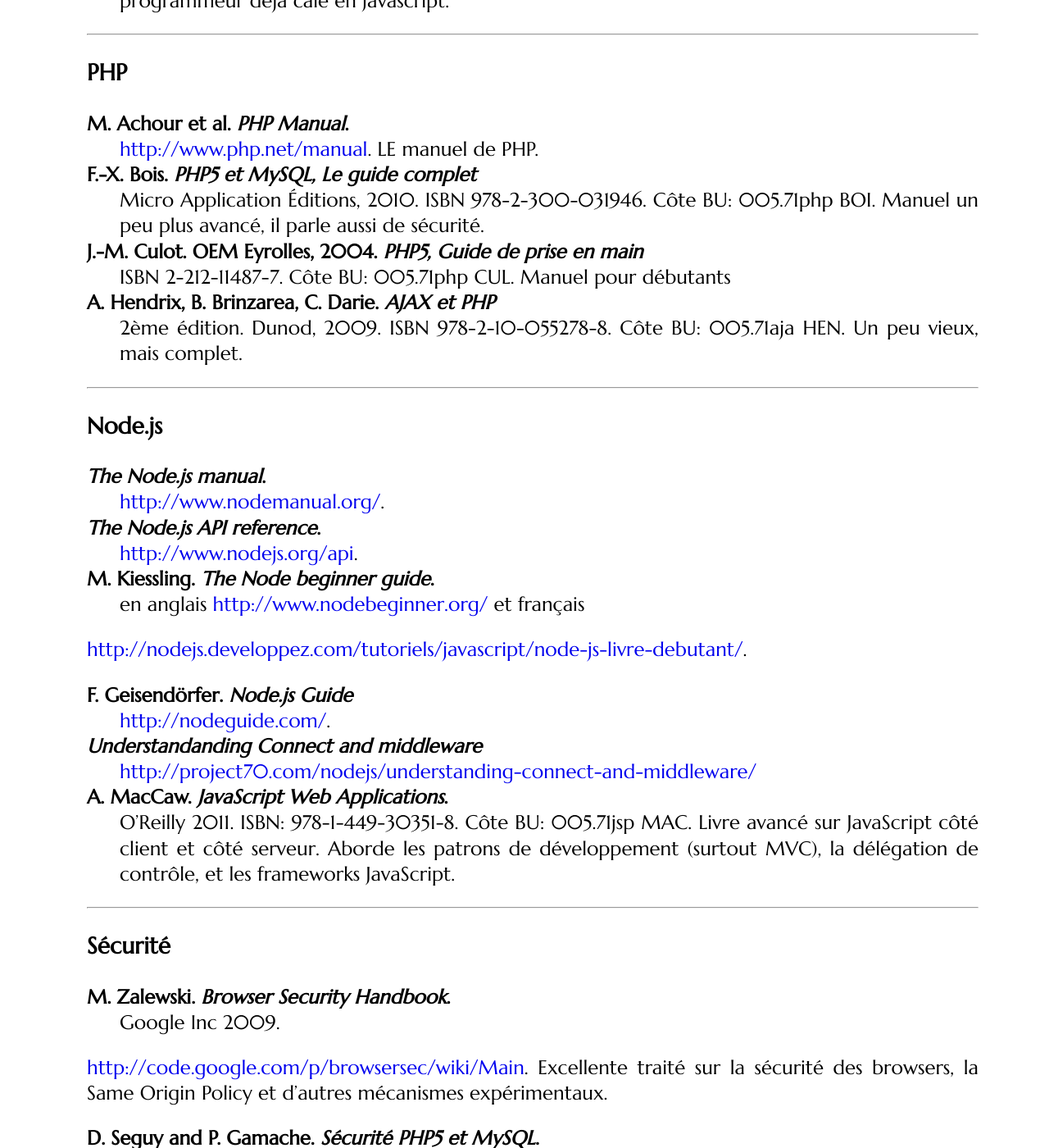
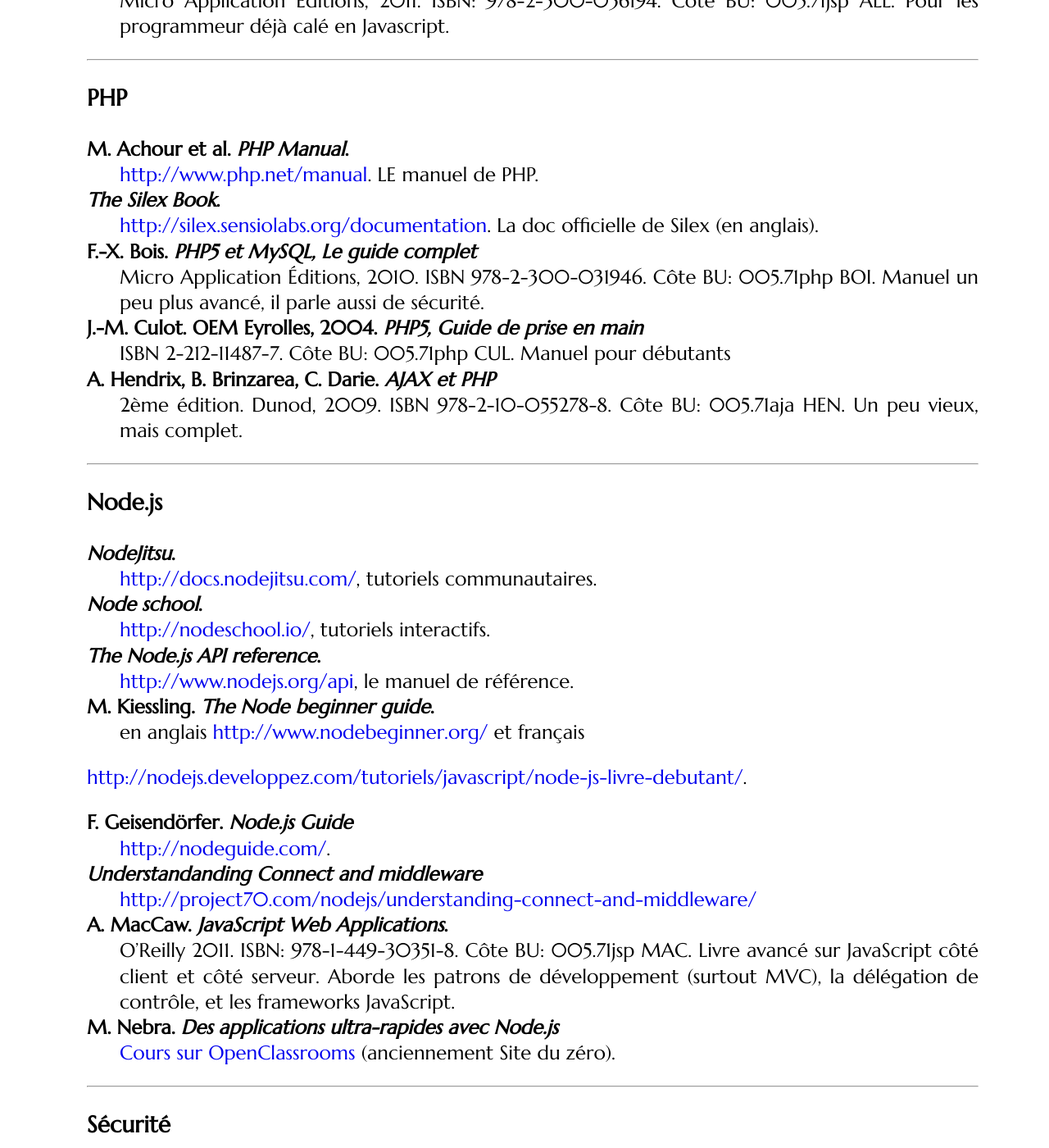
Before and after one commit to defeo/aws, a Jekyll site: the page built from index.md, in a window 1280 px wide and 1400 px high, scrolled down 4200 px. Shown: the whole window at 82% size. Built offline with Jekyll 4.4.1, drawn with Linux system fonts in a browser that asks for light colours; some web fonts are replaced; some of the changed text lies outside the part shown.

Commit message:
MAJ liens et biblio

```diff
--- a/index.md
+++ b/index.md
@@ -87,13 +87,14 @@ Sujets d'examen :
 - Deux cours de [Polytechnique](http://www.polytechnique.fr) par mon collègue et ami [Dominique Rossin](http://www.lix.polytechnique.fr/~rossin/):
     - [Développement d'applications web](http://www.enseignement.polytechnique.fr/informatique/INF441/INF441-WEB/),
     - [Développement d'applications pour téléphones et tablettes](http://www.enseignement.polytechnique.fr/informatique/INF441/INF441-WMB/).
-- Le consortium du WWW <http://www.w3.org/>;
-- Les W3 Schools <http://www.w3schools.com/> and leur tutoriel HTML5 <http://www.w3schools.com/html5/>;
-- Les validateurs HTML <http://validator.w3.org/> et CSS <http://jigsaw.w3.org/css-validator/>;
-- Le site de Node.js <http://www.nodejs.org/>, le manual <http://www.nodemanual.org/> et la API reference <http://www.nodejs.org/api>;
+- Les W3 Schools <http://www.w3schools.com/> and leur tutoriel HTML5 <http://www.w3schools.com/html5/>.
+- Les validateurs HTML <http://validator.w3.org/> et CSS <http://jigsaw.w3.org/css-validator/>.
+- Le consortium du WWW <http://www.w3.org/>.
+- Les pages des frameworks PHP Silex <http://silex.sensiolabs.org/> et Symfony <http://symfony.com/>.
+- Le site de Node.js <http://www.nodejs.org/>, le manual <http://www.nodemanual.org/> et la API reference <http://www.nodejs.org/api>.
 - Le framework [Express](http://expressjs.com/) pour Node.js.
-- La documentation de JQuery <http://docs.jquery.com/>;
-- La bibliothèque graphique JavaScript Raphaël <http://raphaeljs.com/>
+- Le [groupe français des utilisateurs de Node.js](https://plus.google.com/communities/113346206415381691435).
+- La documentation de JQuery <http://docs.jquery.com/>.
 - Le projet OWASP <http://www.owasp.org/> and leur [application d'entraînement WebGoat](https://www.owasp.org/index.php/Category:OWASP_WebGoat_Project).
 
 
@@ -188,6 +189,10 @@ BU: 005.71jsp ALL. Pour les programmeur déjà calé en Javascript.
 M. Achour et al. *PHP Manual*.
 : <http://www.php.net/manual>. LE manuel de PHP.
 
+*The Silex Book*.
+:   <http://silex.sensiolabs.org/documentation>. La doc officielle de
+	Silex (en anglais).
+
 F.-X. Bois. *PHP5 et MySQL, Le guide complet*
 :   Micro Application Éditions, 2010. ISBN 978-2-300-031946. Côte BU:
     005.71php BOI. Manuel un peu plus avancé, il parle aussi de
@@ -204,11 +209,14 @@ A. Hendrix, B. Brinzarea, C. Darie.  *AJAX et PHP*
 
 ### Node.js
 
-*The Node.js manual*.
-: <http://www.nodemanual.org/>.
+*NodeJitsu*.
+: <http://docs.nodejitsu.com/>, tutoriels communautaires.
+
+*Node school*.
+: <http://nodeschool.io/>, tutoriels interactifs.
 
 *The Node.js API reference*.
-: <http://www.nodejs.org/api>.
+: <http://www.nodejs.org/api>, le manuel de référence.
 
 M. Kiessling. *The Node beginner guide*.
 : en anglais <http://www.nodebeginner.org/> et français
@@ -225,6 +233,9 @@ A. MacCaw. *JavaScript Web Applications*.
 MAC. Livre avancé sur JavaScript côté client et côté
 serveur. Aborde les patrons de développement (surtout MVC),
 la délégation de contrôle, et les frameworks JavaScript.
+
+M. Nebra. *Des applications ultra-rapides avec Node.js*
+: [Cours sur OpenClassrooms](http://fr.openclassrooms.com/informatique/cours/des-applications-ultra-rapides-avec-node-js) (anciennement Site du zéro).
 
 ---
 
```
